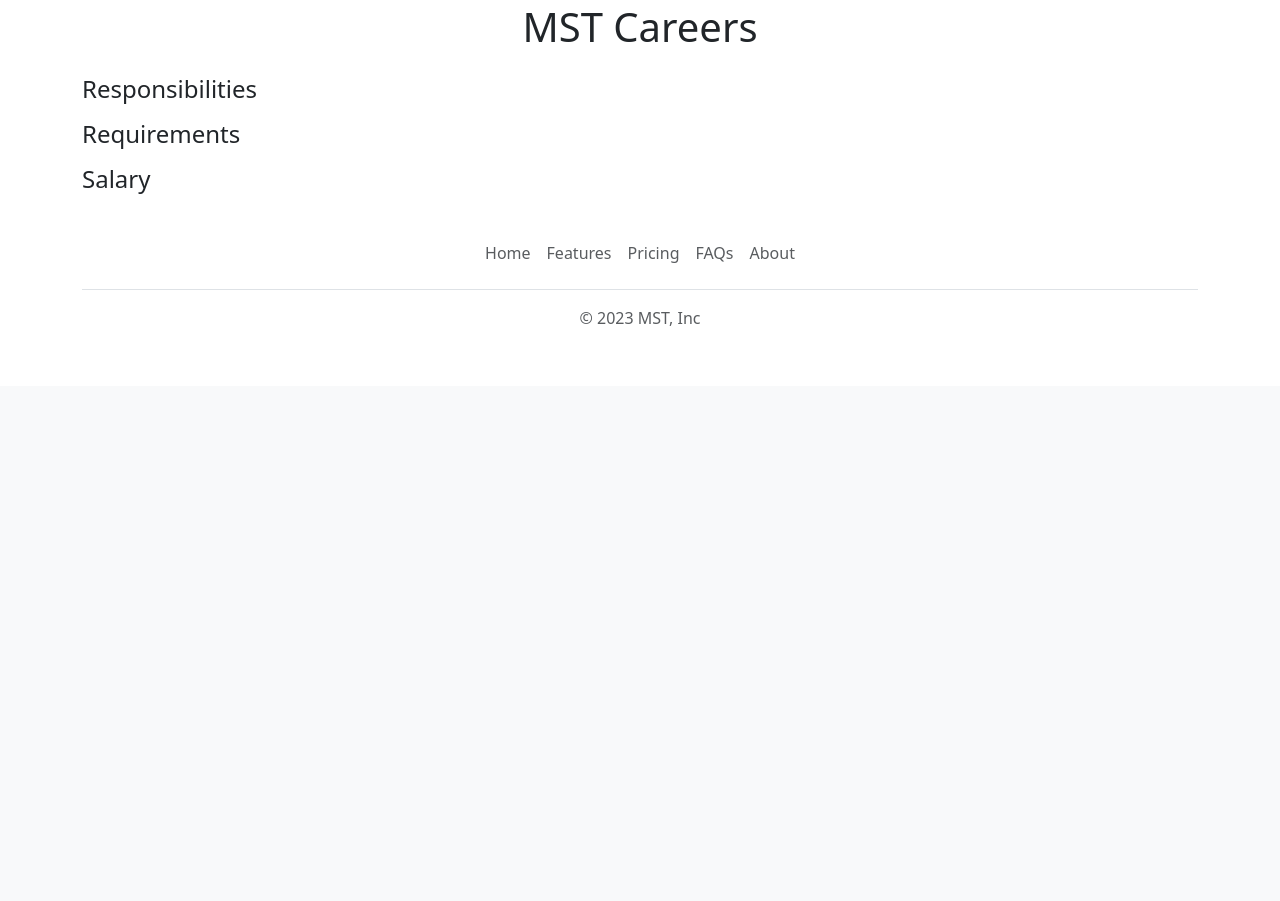
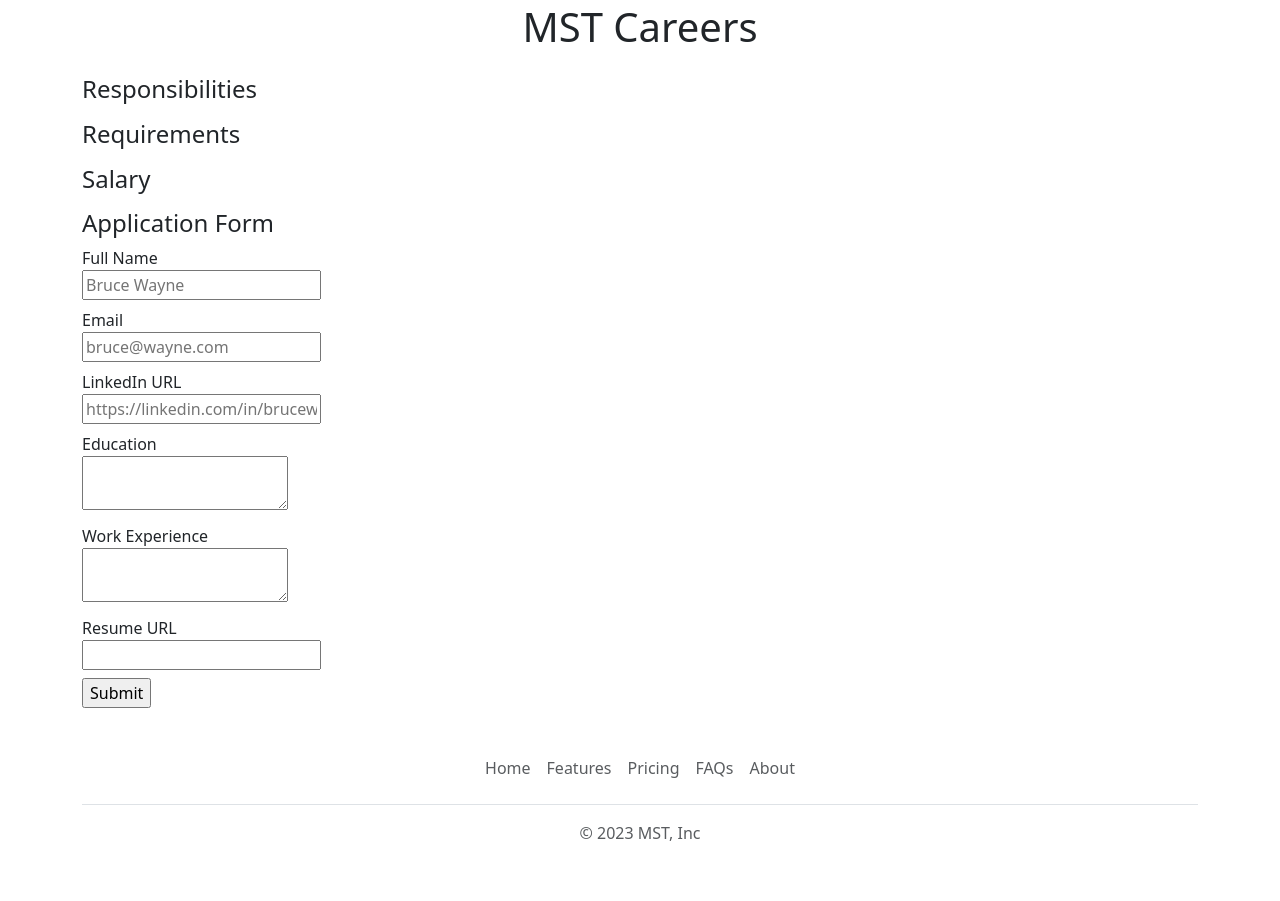
Before and after one commit to MARKST-47/careers-website-v2, a Flask app: template templates/jobpage.html in a window 1280 px wide. Shown: the part 447-1348 px from the top of the page. Before the commit the page ends 773 px from the top, so only its background shows below. Run offline with Flask 3, Linux system fonts and the light colour scheme; the template is opened without the code that fills it, so the values that code supplies are empty.

Commit message:
Additions for application form

```diff
--- a/app.py
+++ b/app.py
@@ -1,4 +1,4 @@
-from flask import Flask, jsonify, render_template
+from flask import Flask, jsonify, render_template, request
 from database import load_jobs_from_db, load_job_from_db
 
 app = Flask(__name__)
@@ -20,5 +20,10 @@ def show_job(id):
     return "Not Found", 404
   return render_template('jobpage.html', job=job)
 
+@app.route("/job/<id>/apply", methods=['post'])
+def apply_to_job(id):
+  data = request.form
+  return jsonify(data)
+
 if __name__ == "__main__":
   app.run(host='0.0.0.0', debug=True)
--- /dev/null
+++ b/templates/application_form.html
@@ -0,0 +1,37 @@
+<h4>Application Form</h4>
+<form action="/job/{{job['id']}}/apply" method="post">
+  <div class="mb-2">
+    <label>Full Name</label><br>
+    <input type="text" name="full_name" placeholder="Bruce Wayne">
+  </div>
+
+  <div class="mb-2">
+    <label>Email</label><br>
+    <input type="text" name="email" placeholder="bruce@wayne.com">
+  </div>
+
+  <div class="mb-2">
+    <label>LinkedIn URL</label><br>
+    <input type="text" name="linkedin_url" placeholder="https://linkedin.com/in/brucewayne">
+  </div>
+
+  <div class="mb-2">
+    <label>Education</label><br>
+    <textarea name="education"></textarea>
+  </div>
+
+  <div class="mb-2">
+    <label>Work Experience</label><br>
+    <textarea name="work_experience"></textarea>
+  </div>
+
+  <div class="mb-2">
+    <label>Resume URL</label><br>
+    <input type="text" name="resume_url">
+  </div>
+
+  <div class="mb-2">
+    <input type="submit">
+  </div>
+
+</form>
--- a/templates/jobpage.html
+++ b/templates/jobpage.html
@@ -25,6 +25,7 @@
     </ol>
     <h4>Salary</h4>
     <p>{{job.salary}}</p>
+    {% include 'application_form.html' %}
     </div>
     {% include 'footer.html' %}
   </body>
```
Also changed, not shown: templates/application_submitted.html (added).
